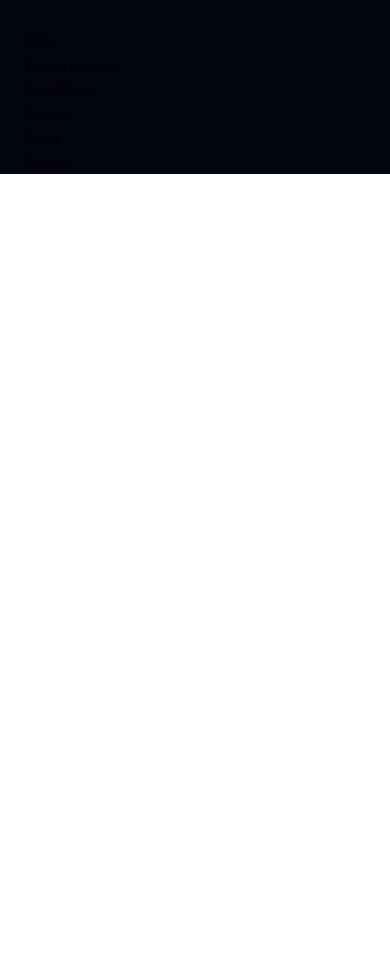
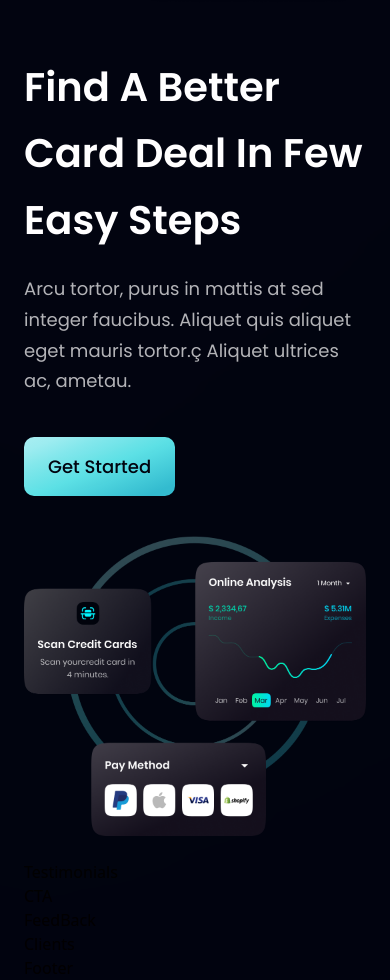
Before and after one commit to faried-elrewany/Mulpays, a React (Vite) app: page / in a window 390 px wide. Shown: the part 3900-4880 px from the top of the page. Before the commit the page ends 4074 px from the top, so only its background shows below. Built offline with nearby package versions, Linux system fonts and the light colour scheme.

Commit message:
added card section responsive

```diff
--- a/src/App.jsx
+++ b/src/App.jsx
@@ -35,11 +35,11 @@
         <Stats />
         <Buisness />
         <Billing />
+        <Card />
+        <Testimonials />
         <CTA />
-        <Testimonials />
         <FeedBack />
         <Clients />
-        <Card />
         <Footer />
       </div>
     </div>
--- a/src/components/Card.jsx
+++ b/src/components/Card.jsx
@@ -1,7 +1,26 @@
 import React from "react";
-
+import { card } from "../assets";
+import styles, { layout } from "../style";
+import Button from "./Button";
 const Card = () => {
-  return <div>Card</div>;
+  return (
+    <section className={`${layout.section}`}>
+      <div className={`${layout.sectionInfo}`}>
+        <h2 className={`${styles.heading2}`}>
+          Find A Better Card Deal <br className={`sm:block hidden`} />
+          In Few Easy Steps
+        </h2>
+        <p className={`${styles.paragraph} max-w-[470px] mt-5`}>
+          Arcu tortor, purus in mattis at sed integer faucibus. Aliquet quis
+          aliquet eget mauris tortor.ç Aliquet ultrices ac, ametau.
+        </p>
+        <Button styles="mt-10" />
+      </div>
+      <div className={`${layout.sectionImg}`}>
+        <img src={card} className={"w-[100% h-[100%"} />
+      </div>
+    </section>
+  );
 };
 
 export default Card;
--- a/src/components/Testimonials.jsx
+++ b/src/components/Testimonials.jsx
@@ -1,5 +1,7 @@
 import React from "react";
-
+import styles from "../style";
+import { feedback } from "../constants";
+// import FeedbackCard from "./FeedbackCard";
 const Testimonials = () => {
   return <div>Testimonials</div>;
 };
```
